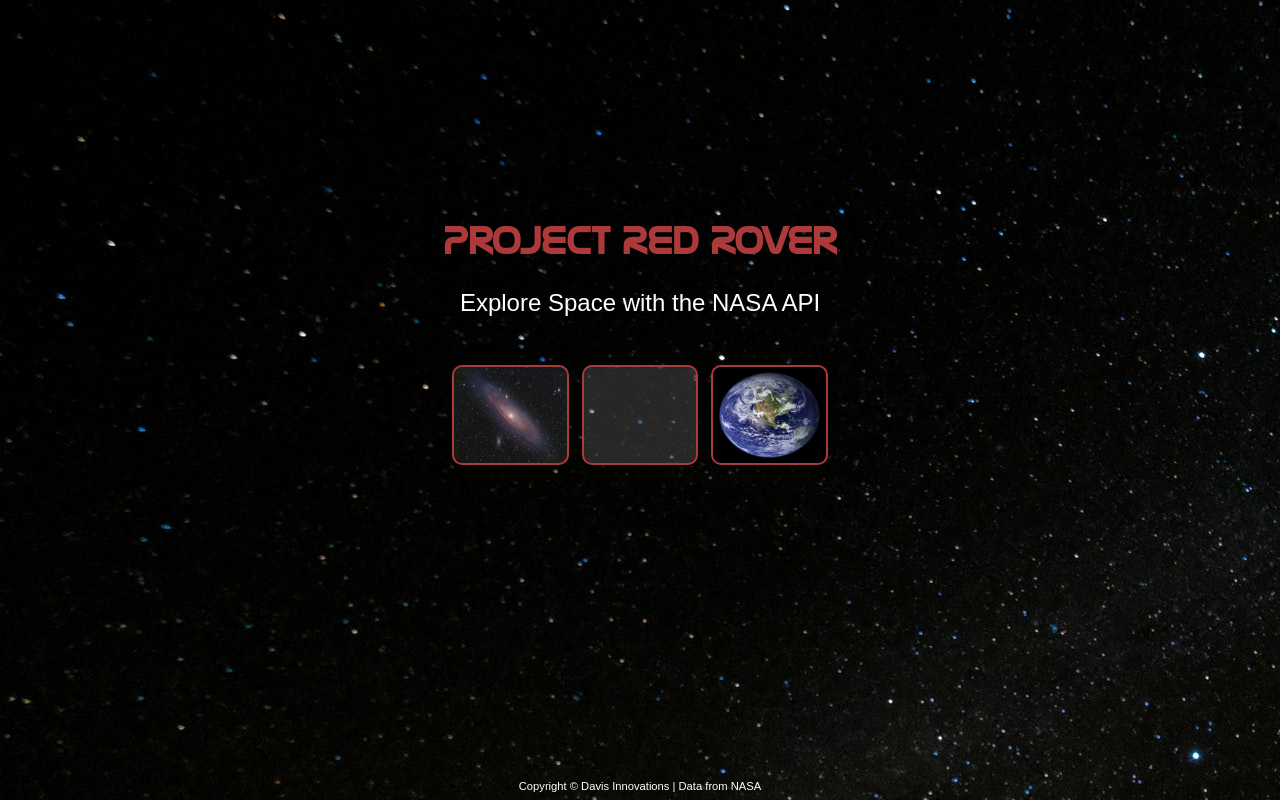
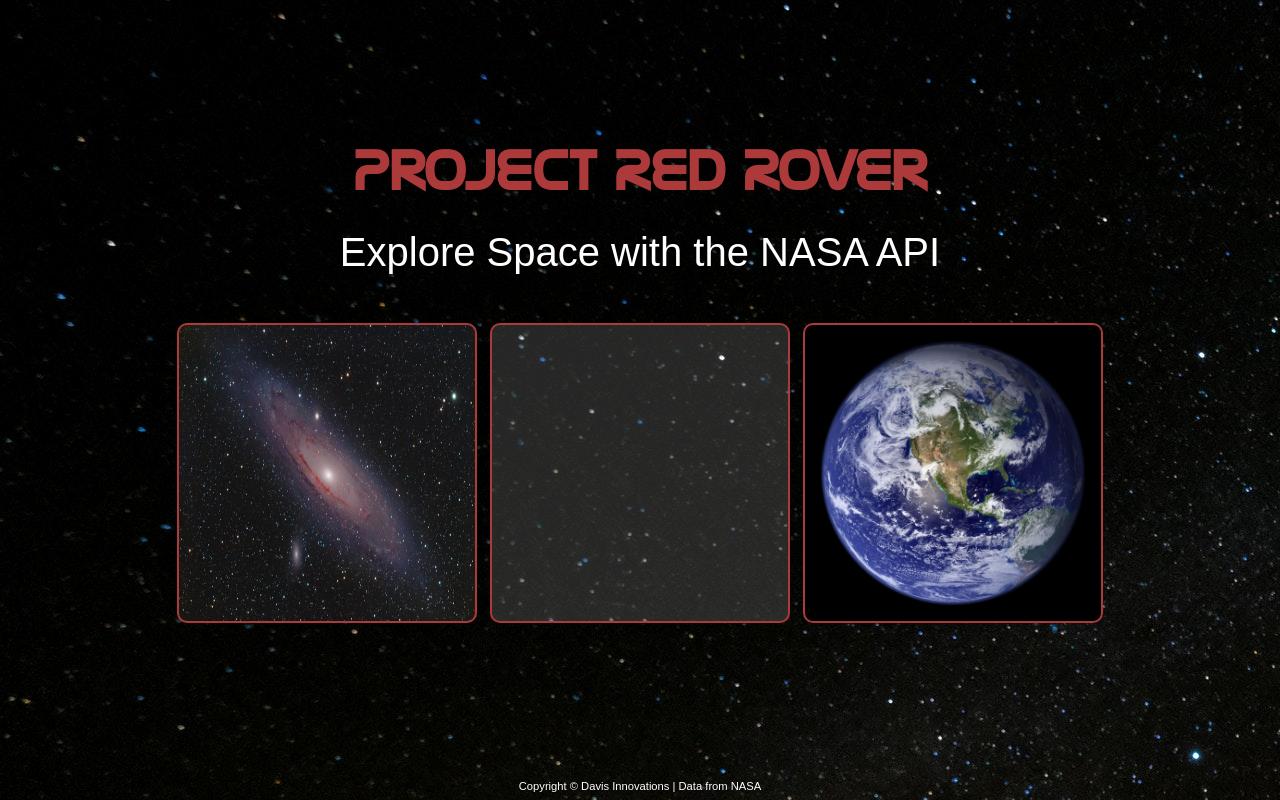
Before and after one commit to LoufaSupreme/udacity_jsNanoDegree_mars, a website: page src/public/index.html in a window 1280 px wide. Drawn offline with nearby package versions, Linux system fonts and the light colour scheme.

Commit message:
improved styling of intro pg for large screens

```diff
--- a/src/public/assets/stylesheets/intro.css
+++ b/src/public/assets/stylesheets/intro.css
@@ -28,7 +28,7 @@
 
   .intro-btn-container {
     display: flex;
-    flex-wrap: nowrap;
+    flex-wrap: wrap;
     /* justify-content: space-between; */
   }
 
@@ -104,3 +104,20 @@
         transform: translateY(0px);
       }
   }
+
+  /* -------------------  LARGE SCREENS  -------------- */
+
+@media (min-width: 1054px) {
+
+#intro-title {
+    font-size: 3.5rem;
+}
+
+#intro-blurb {
+    font-size: 2.5rem;
+}
+
+.intro-btn {
+    min-height: 300px;
+    min-width: 300px;
+}
--- a/src/public/client.js
+++ b/src/public/client.js
@@ -187,9 +187,8 @@
 
     // If image does not already exist, or it is not from today -- request it again
     const today = new Date();
-    const photodate = new Date(apod.date);
 
-    if (!apod || apod.date === today.getDate() ) {
+    if (!apod || apod.date != today.getDate() ) {
         getImageOfTheDay(store);
         return '';
     }
@@ -199,7 +198,7 @@
         return (`
             <iframe title="vimeo-player" src="${apod.image.url}" width="100%" height="350" frameborder="0" allowfullscreen></iframe>
 
-            <p id="apod-alt-link">See today's featured video <a id="apod-video"href="${apod.image.url}">here!</a></p>
+            <p id="apod-alt-link">Can't see the video? Go <a id="apod-video"href="${apod.image.url}">here!</a> to check it out!</p>
             <h2 id="apod-title">${apod.image.title}</h2>
             <p id="apod-text">${apod.image.explanation}</p>
         `)
```
